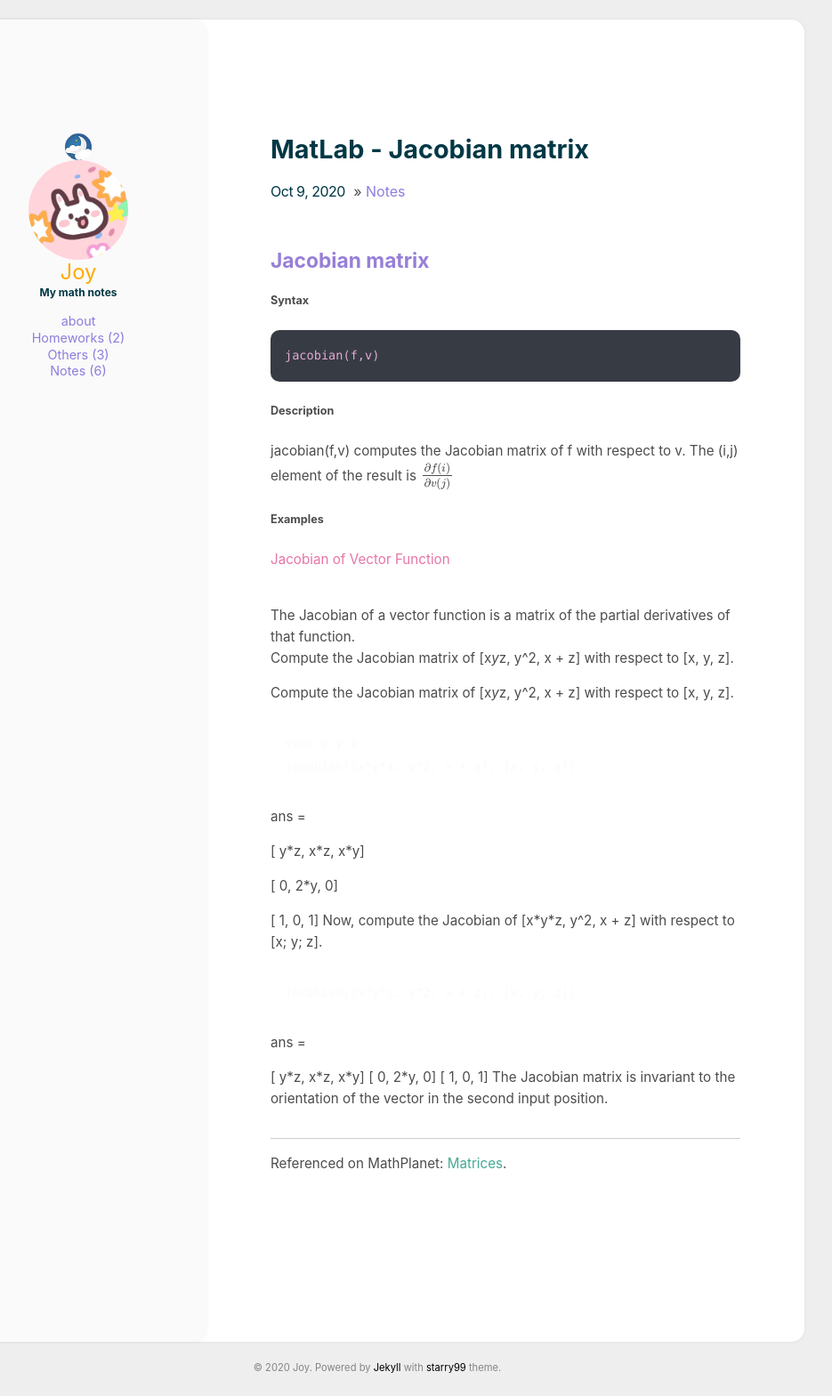
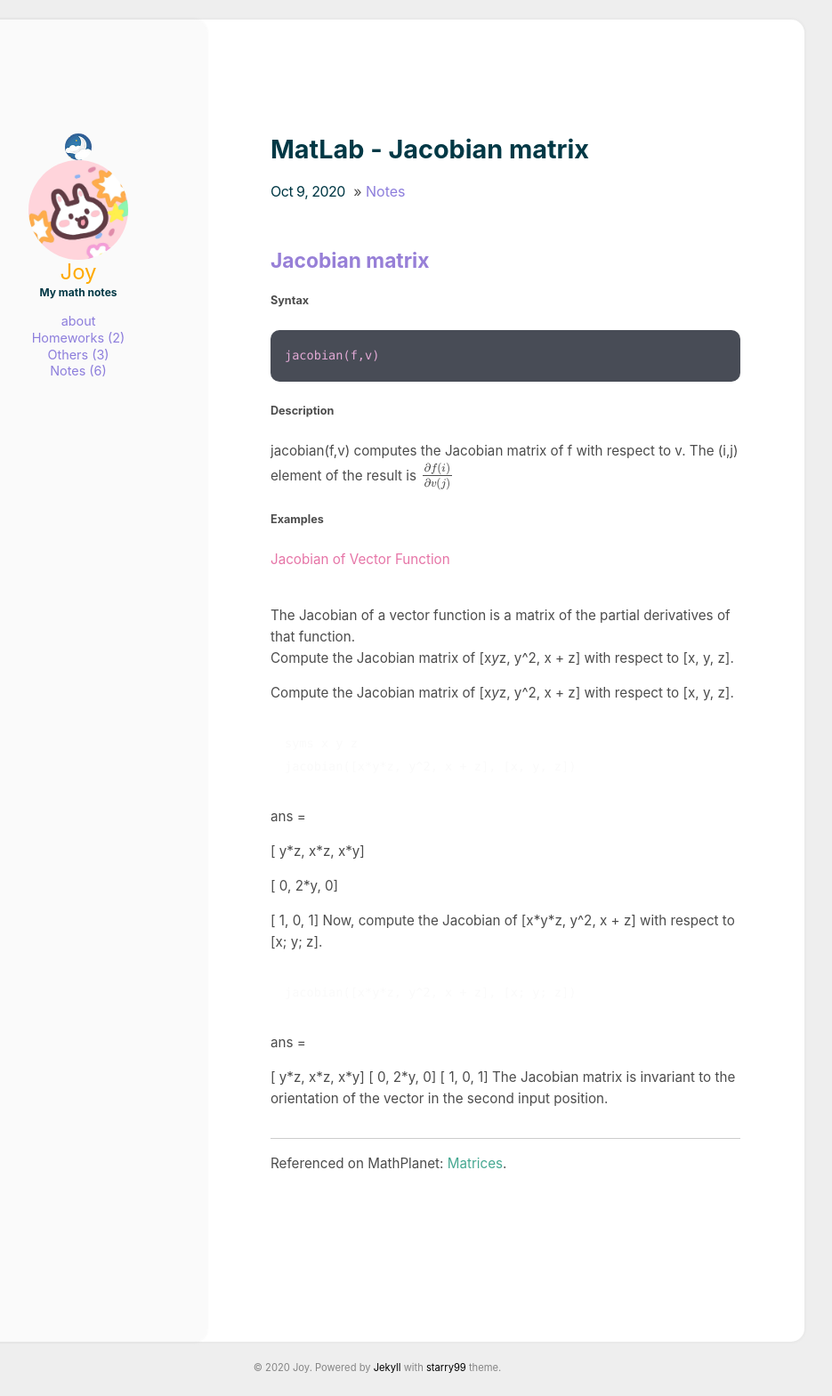
Before and after one commit to Joy3Luo/Joy3luo.github.io, a Jekyll site: the page built from _posts/2020-10-09-Jacobian.md, in a window 1280 px wide. Shown: the whole page at 89% size, without its empty margins (216-1151 px from the left). Built offline with Jekyll 4.4.1, drawn with Linux system fonts in a browser that asks for light colours; formulas are drawn with MathJax 3.

Commit message:
Update _code_style.scss

```diff
--- a/_sass/_code_style.scss
+++ b/_sass/_code_style.scss
@@ -1,5 +1,5 @@
-.highlight pre { background-color: #373b44 } /* 黑色背景 */
-.highlight .hll { background-color: #373b44 } /* 黑色背景 */
+.highlight pre { background-color: #484C56 } /* 黑色背景 */
+.highlight .hll { background-color: #484C56 } /* 黑色背景 */
 .highlight .c { color: #FFF0D3; font-style: italic } /* Comment */ /* 淡黄色 */
 .highlight .err { color: #a61717; background-color: #e3d2d2 } /* Error */
 .highlight .g { color: #E3AAD6 } /* Generic */ /* 粉色 */
```
